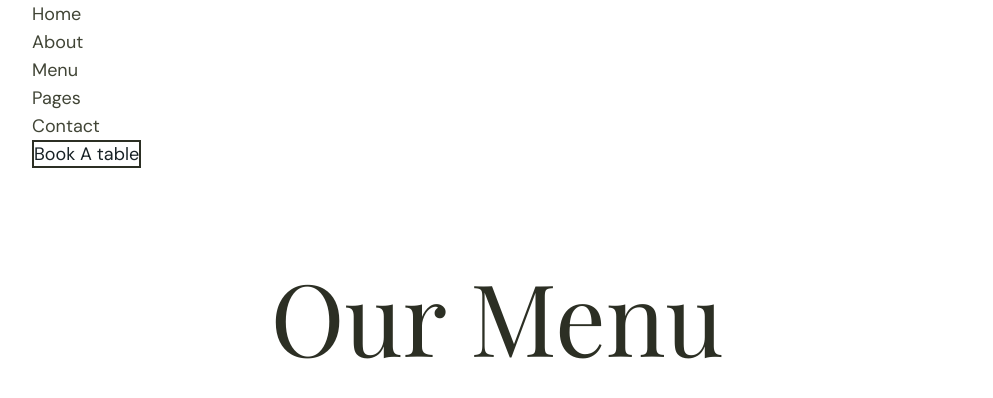
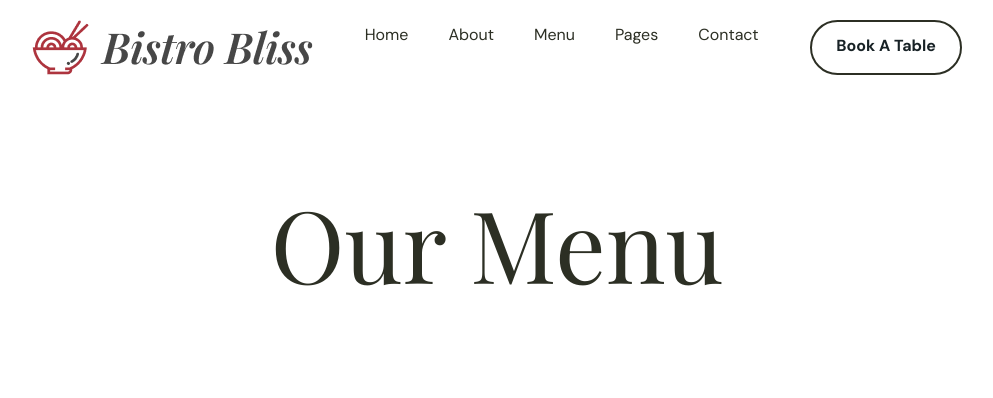
Before and after one commit to waerlx/bistrobliss, a plain HTML site: page index.html in a window 1280 px wide. Shown: the whole page, without its empty margins (143-1136 px from the left). Drawn offline with nearby package versions, Linux system fonts and the light colour scheme; a web font is replaced by a local one.

Commit message:
add header

```diff
--- a/css/style.css
+++ b/css/style.css
@@ -1,38 +1,47 @@
-html,body{
+html,
+body {
 	height: 100%;
 }
-*{
+
+* {
 	margin: 0;
 	padding: 0;
 	box-sizing: border-box;
 }
-.clearfix::after{
+
+.clearfix::after {
 	clear: both;
 	content: "";
 	display: table;
 }
-a{
+
+a {
 	color: inherit;
 	text-decoration: none;
 }
-li{
+
+li {
 	list-style: none;
 }
-ul li:last-child{
+
+ul li:last-child {
 	margin-bottom: 0;
 }
-img{
+
+img {
 	display: block;
 	width: 100%;
 	height: auto;
 }
+
 button,
-label{
+label {
 	cursor: pointer;
 }
+
 input,
 button,
-textarea{
+textarea {
 	background: none;
 	border: none;
 	outline: none;
@@ -42,41 +51,50 @@ textarea{
 	font-size: inherit;
 	font-weight: inherit;
 }
+
 input[type="radio"],
-input[type="checkbox"]{
+input[type="checkbox"] {
 	display: none;
 }
+
 input::placeholder {
 	color: inherit;
 }
-button{
+
+button {
 	cursor: pointer;
 }
+
 input,
-textarea{
+textarea {
 	display: block;
 	resize: none;
 }
-body{
-	color:  #414536;
+
+body {
+	color: #414536;
 	font-family: "DM Sans";
 	font-size: 18px;
 	line-height: 28px;
 }
-.container{
+
+.container {
 	max-width: 1330px;
 	width: 100%;
 	min-width: 320px;
 	margin: 0 auto;
 	padding: 0 15px;
 }
-.dn{
+
+.dn {
 	display: none;
 }
-section{
+
+section {
 	padding: 100px 0;
 }
-.sec_tit{
+
+.sec_tit {
 	color: var(--neutral-07, #2C2F24);
 	text-align: center;
 	font-family: 'Playfair Display';
@@ -85,45 +103,82 @@ font-weight: 400;
 	line-height: 96px;
 	margin-bottom: 20px;
 }
-.sec_desc{
+
+.sec_desc {
 	color: var(--neutral-06, #495460);
 	text-align: center;
 	font-style: normal;
 }
-.color{
+
+.color {
 	color: #BE963F;
 }
-.dib{
+
+.dib {
 	display: inline-block;
 }
-.hover{
+
+.hover {
 	transition: 0.3s;
 }
-.hover:hover{
+
+.hover:hover {
 	color: #BE963F;
 }
-.btn{
-	background-repeat: 118px;
-	border: 2px solid #2C2F24	;
+
+.btn {
+	border-radius: 118px;
+	border: 2px solid #2C2F24;
 	transition: 0.3s;
 	color: #182226;
+	text-align: right;
+	font-size: 16px;
+	font-weight: 700;
+	line-height: 24px;
+	padding: 12px 24px;
+}
 
-
+.btn:hover {
+	background: #2C2F24;
+	color: #fff;
 
 }
-.btn:hover{
 
-}
-.link{
+.link {
 	transition: 0.3s;
 }
-.link:hover{
+
+.link:hover {
 	box-shadow: 0px 6px 5px 2px #836A36;
 }
-.flex{
+
+.flex {
 	display: flex;
 	flex-wrap: wrap;
 	justify-content: space-between;
 }
 
 /*Header*/
+.head {
+	padding: 20px 0;
+}
+
+.menu a {
+	padding: 4px 16px;
+	margin-right: 8px;
+	color: #2C2F24;
+	font-size: 16px;
+	font-weight: 500;
+	line-height: 24px;
+	border-radius: 34;
+	/* 150% */
+	transition: 0.3s;
+
+}
+.menu a:hover{
+	background: #DBDFD0;
+}
+
+.menu li:last-child a {
+	margin-right: 0;
+}
--- a/index.html
+++ b/index.html
@@ -16,16 +16,16 @@
 <body>
 	<header>
 		<div class="container">
-			<div class="head">
+			<div class="head flex">
 				<a href="index.html" class="head_logo">
-					<img src="" alt="">
+					<img src="img/icons/Logo.png" alt="">
 				</a>
 				<nav>
-					<ul class="menu">
+					<ul class="menu flex">
 						<li><a href="index.html">Home</a>
 						</a></li>
 
-						<li><a href="about.html"></a>About</li>
+						<li><a href="about.html">About</a></li>
 
 						<li><a href="menu.html">Menu</a></li>
 
@@ -33,7 +33,7 @@
 
 						<li><a href="contact.html">Contact</a></li>
 				</nav>
-				<a href="#"class="btn">Book A table</a>
+				<a href="#"class="btn">Book A Table</a>
 			</div>
 
 		</div>
```
Also changed, not shown: img/icons/Logo.png (added). Lines whose indentation alone changed are shown as unchanged.
